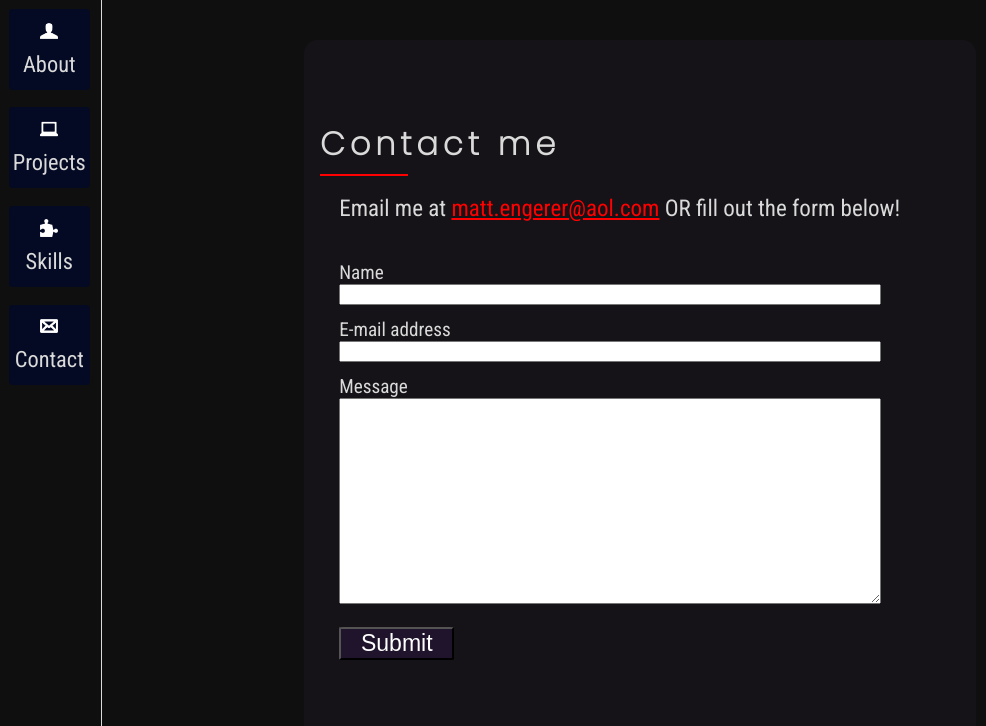
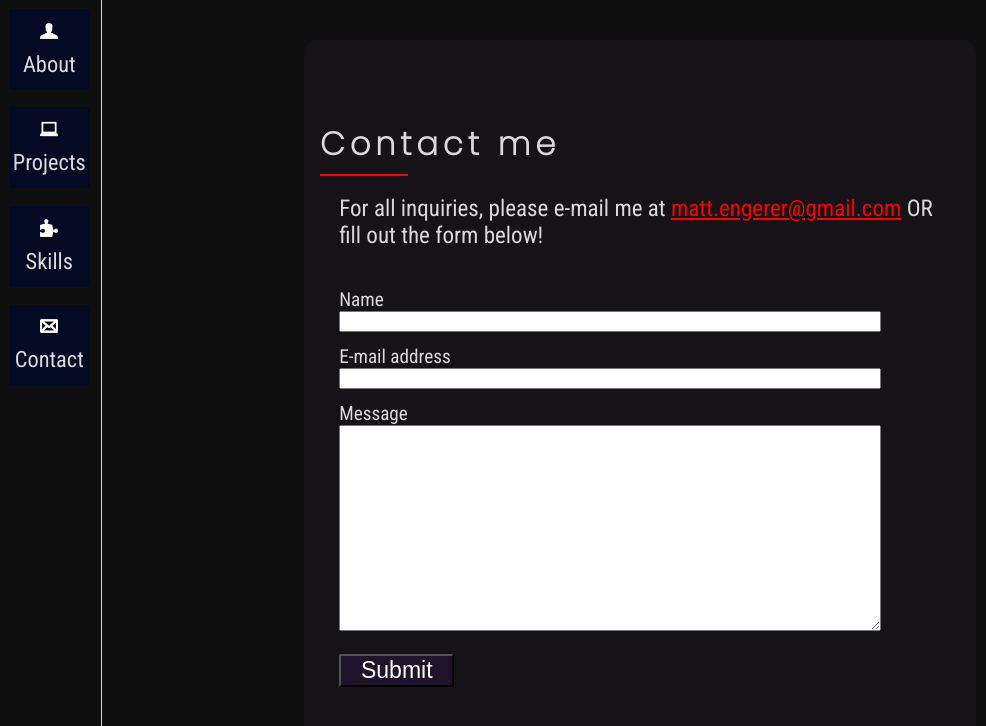
Before and after one commit to uchutanjyo/portfolio-new, a React (Create React App) app: page /contact in a window 1280 px wide. Shown: the top 726 px of the page, without its empty margins (0-986 px from the left). Built offline with nearby package versions, Linux system fonts and the light colour scheme.

Commit message:
minor styling changes

```diff
--- a/src/Contact.js
+++ b/src/Contact.js
@@ -16,9 +16,9 @@ const Contact = () => {
         <div className="form-container">
           <div className="contact-info">
             {" "}
-            Email me at{" "}
+            For all inquiries, please e-mail me at{" "}
             <a className="email" href="mailto:matt.engerer@aol.com">
-              matt.engerer@aol.com
+              matt.engerer@gmail.com
             </a>{" "}
             OR fill out the form below!{" "}
           </div>
--- a/src/styles/App.css
+++ b/src/styles/App.css
@@ -677,7 +677,7 @@ body {
   }
   .header-info {
     width: auto;
-    height: 11em;
+    height: 12em;
     margin-left: 0em;
   }
   .portrait {
--- a/src/styles/App.scss
+++ b/src/styles/App.scss
@@ -544,7 +544,7 @@ border-right: none }
 
   .header-info {
     width: auto;
-    height: 11em;
+    height: 12em;
     margin-left: 0em;
   }
 
```
